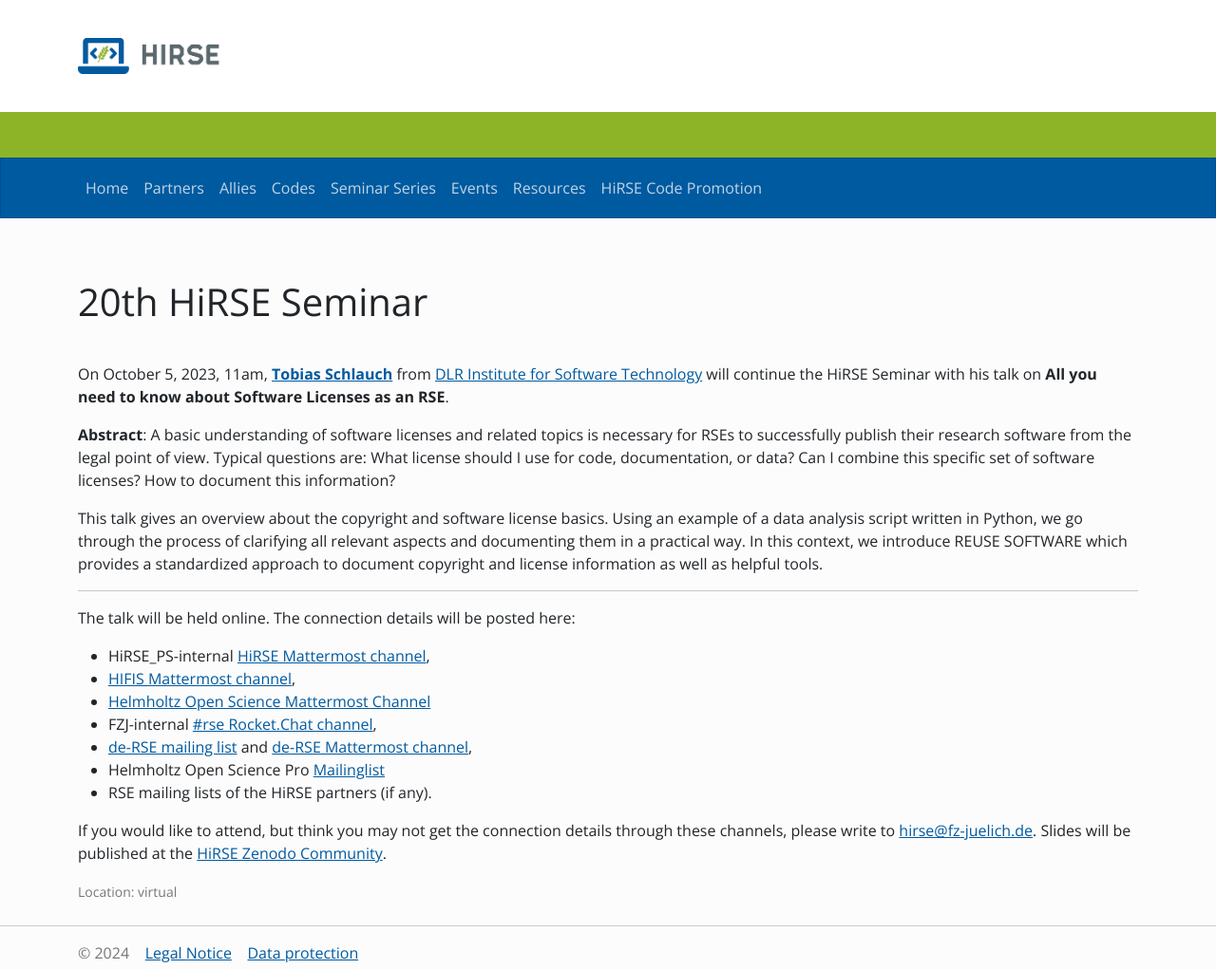
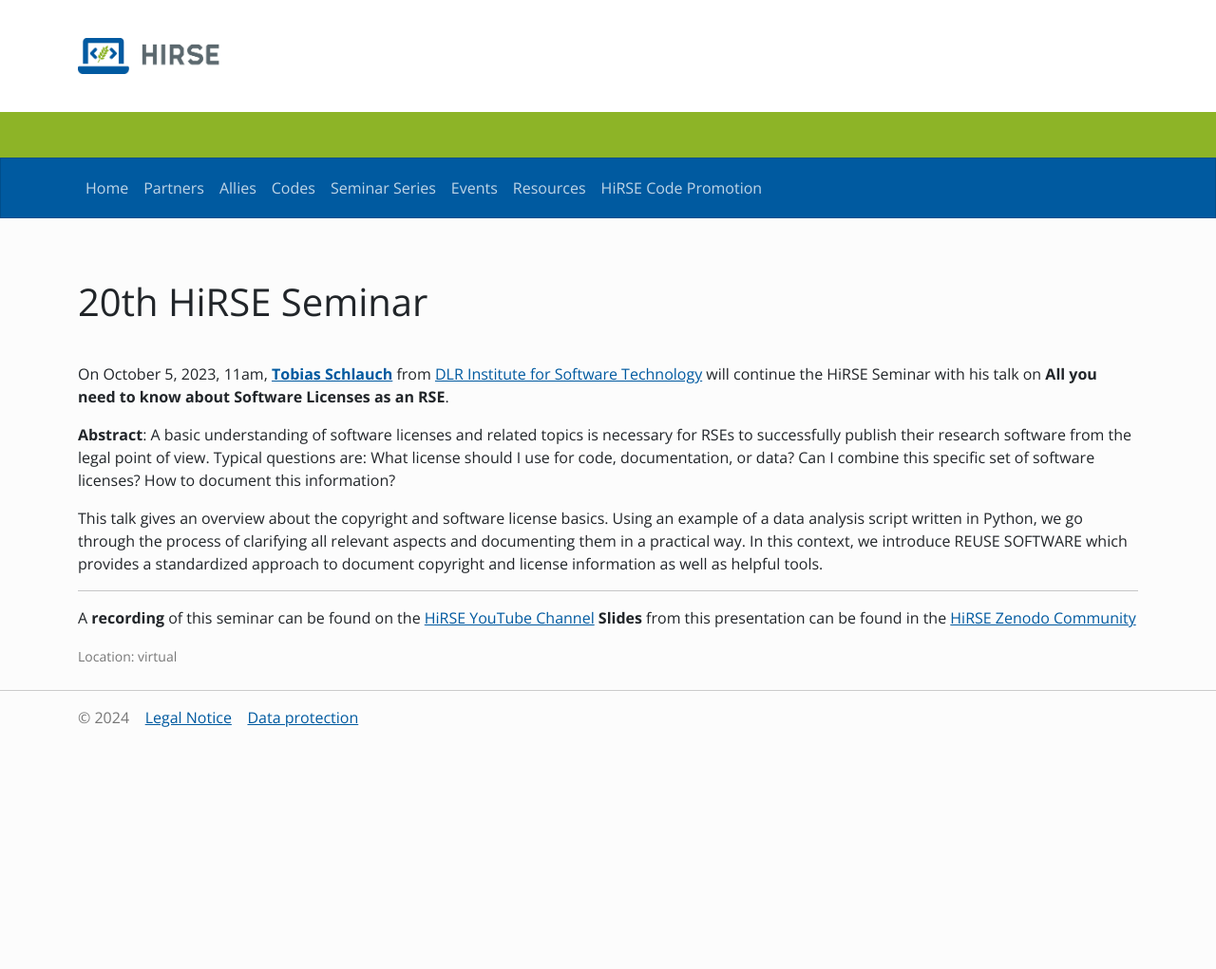
Before and after one commit to Helmholtz-HiRSE/helmholtz-hirse.github.io, a Jekyll site: the page built from _series/2023_10_04-seminar_20.md, in a window 1280 px wide. Shown: the whole page at 95% size. Built offline with Jekyll 4.4.1, drawn with Linux system fonts in a browser that asks for light colours; nearby versions of some CDN libraries; after the commit the page ends 900 px from its top, so only the background shows below that.

Commit message:
Update 2023_10_04-seminar_20.md

```diff
--- a/_series/2023_10_04-seminar_20.md
+++ b/_series/2023_10_04-seminar_20.md
@@ -16,15 +16,5 @@
 
 
 ***
-
-The talk will be held online. The connection details will be posted here:
-
-* HiRSE_PS-internal [HiRSE Mattermost channel](https://mattermost.hzdr.de/hirse),
-* [HIFIS Mattermost channel](https://mattermost.hzdr.de/hifis),
-* [Helmholtz Open Science Mattermost Channel](https://mattermost.hzdr.de/open-science)
-* FZJ-internal [#rse Rocket.Chat channel](https://chat.fz-juelich.de/channel/rse),
-* [de-RSE mailing list](https://de-rse.org/de/join.html) and [de-RSE Mattermost channel](https://chat.gwdg.de/channel/derse),
-* Helmholtz Open Science Pro [Mailinglist](https://os.helmholtz.de/en/newsroom/mailing-list/)
-* RSE mailing lists of the HiRSE partners (if any).
-
-If you would like to attend, but think you may not get the connection details through these channels, please write to [hirse@fz-juelich.de](mailto:hirse@fz-juelich.de). Slides will be published at the [HiRSE Zenodo Community](https://zenodo.org/communities/hirse/).
+A **recording** of this seminar can be found on the [HiRSE YouTube Channel](https://www.youtube.com/watch?v=YKQPa17fQWw)
+**Slides** from this presentation can be found in the [HiRSE Zenodo Community](https://zenodo.org/records/10069133)
```
